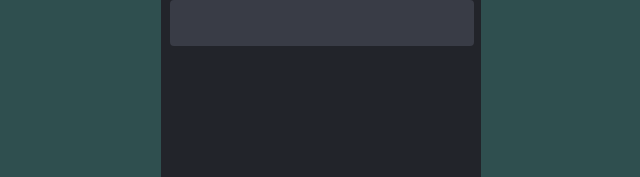
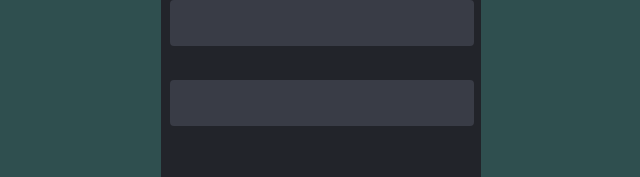
Before and after one commit to Andrew-Sparrow/graffinteractive-test, a React (Create React App) app: page / in a window 1280 px wide. Both pictures are taken after a click on the button "Фильтры". Shown: the part 219-396 px from the top of the page, without its empty margins (319-959 px from the left). Built offline with nearby package versions, Linux system fonts and the light colour scheme.

Commit message:
adds gradient to selector

```diff
--- a/src/components/filters/filters.jsx
+++ b/src/components/filters/filters.jsx
@@ -3,6 +3,7 @@ import { HandySvg } from 'handy-svg';
 
 import styles from './filters.module.scss';
 import iconArrowLeftSVG from '../../img/icons/Arrow_Left.svg';
+import { MultiSelect } from '../multi-select/multi-select';
 
 const IconArrowLeft = ({ onClick }) => (
   <HandySvg
@@ -26,6 +27,7 @@ const Filters = ({ onClick }) => {
         <div className={styles.input_wrapper}>
           <input className={styles.input} type="text" id="name" />
         </div>
+        <MultiSelect />
       </section>
     </aside>
   )
--- a/src/components/filters/filters.module.scss
+++ b/src/components/filters/filters.module.scss
@@ -48,6 +48,15 @@
   font-weight: 400;
 }
 
+.input_wrapper {
+  width: 306px;
+  position: relative;
+  padding: 1px;
+  transition: all 0.5s ease-out;
+  border-radius: 5px;
+  margin-bottom: 32px;
+}
+
 .input {
   all: unset;
   background-color: $light-gray-bg;
@@ -60,21 +69,6 @@
   transition: all 0.5s ease-out;
 }
 
-.input:focus {
-  border-image-source: linear-gradient(rgba(0, 51, 102, 0.5), rgba(0, 0, 51, 0.5));
-  border-width: 5pt;
-  border-image-slice: 1;
-}
-
-.input_wrapper {
-  width: 306px;
-  position: relative;
-  padding: 1px;
-  transition: all 0.5s ease-out;
-  border-radius: 5px;
-  height: 48px;
-}
-
 .input_wrapper:focus-within {
    background: linear-gradient(to bottom, $color-gradient-first, $color-gradient-second);
 }
--- /dev/null
+++ b/src/components/multi-select/multi-select.jsx
@@ -0,0 +1,19 @@
+import React from 'react';
+
+import styles from './multi-select.module.scss';
+
+const options = [
+  { value: 'chocolate', label: 'Chocolate' },
+  { value: 'strawberry', label: 'Strawberry' },
+  { value: 'vanilla', label: 'Vanilla' }
+]
+
+const MultiSelect = () => {
+  return (
+    <div className={styles.select_wrapper} >
+      <div className={styles.select} tabIndex="1" />
+    </div>
+  )
+};
+
+export { MultiSelect };
--- /dev/null
+++ b/src/components/multi-select/multi-select.module.scss
@@ -0,0 +1,30 @@
+@import "../../variables.scss";
+
+.select_wrapper {
+  width: 306px;
+  position: relative;
+  padding: 1px;
+  transition: all 0.5s ease-out;
+  border-radius: 5px;
+  height: 48px;
+  margin-bottom: 32px;
+  outline: none;
+}
+
+.select {
+  background-color: $light-gray-bg;
+  width: 304px;
+  height: 46px;
+  padding-left: 10px;
+  padding-right: 10px;
+  box-sizing: border-box;
+  border-radius: 4px;
+  transition: all 0.5s ease-out;
+  outline: none;
+}
+
+
+
+.select_wrapper:focus-within {
+   background: linear-gradient(to bottom, $color-gradient-first, $color-gradient-second);
+}
```
Also changed, not shown: 1 other file (tests, documents, lock files or other folders).
